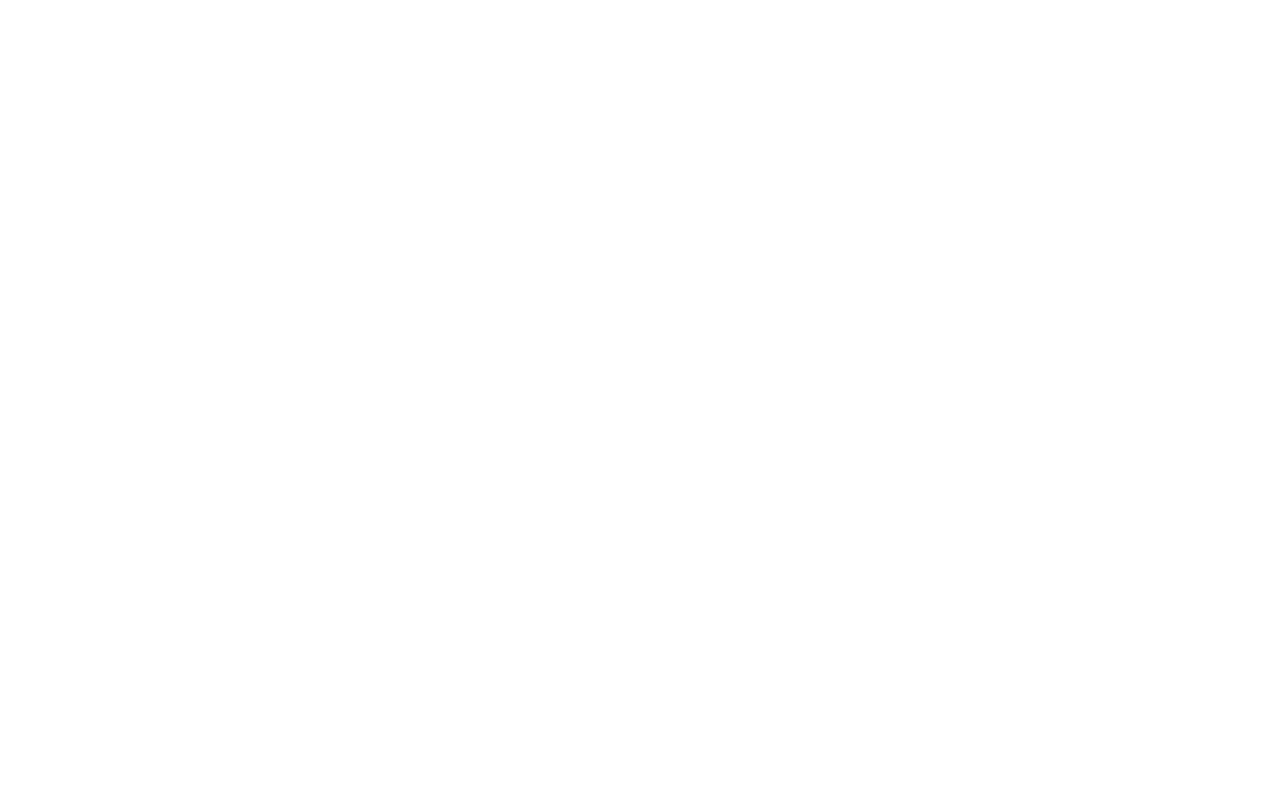
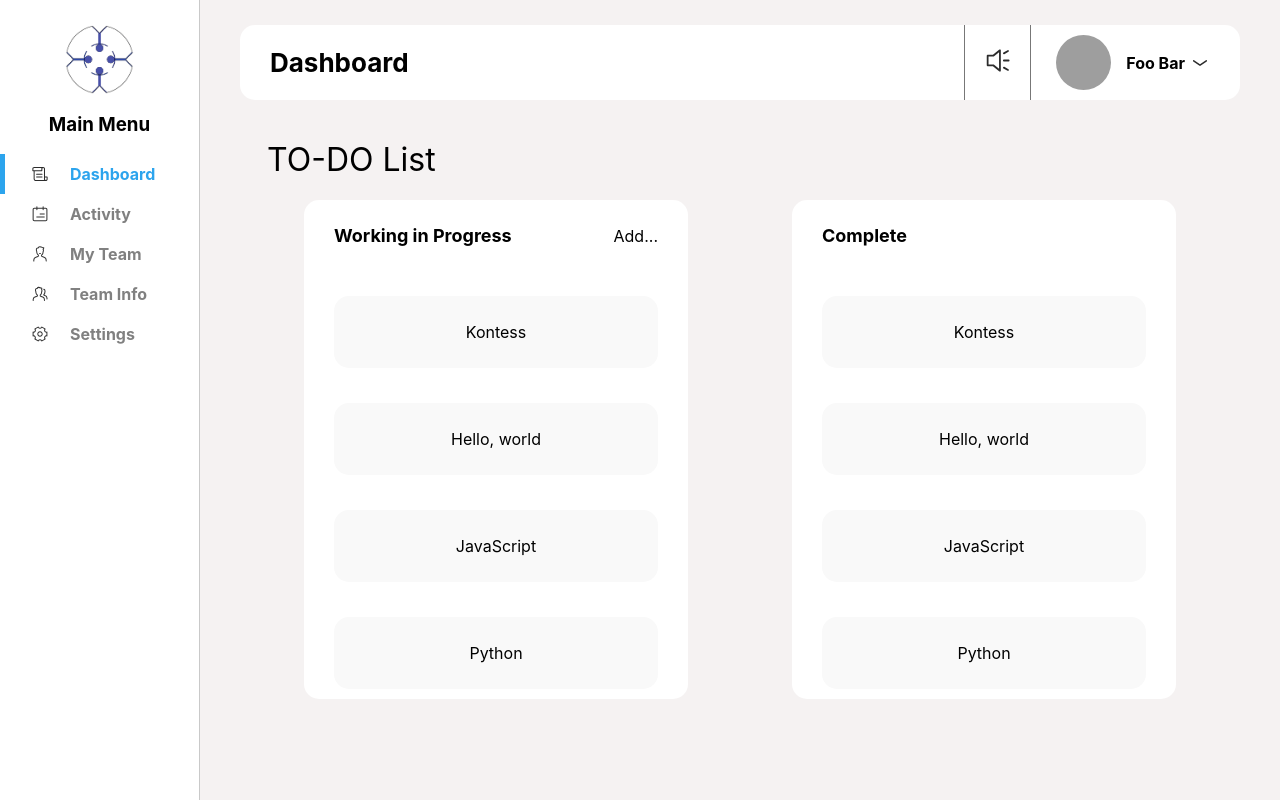
Before and after one commit to PatelFarhaan/kontess-frontend, a React (Create React App) app: page /dashboard-dev in a window 1280 px wide. Built offline with nearby package versions, Linux system fonts and the light colour scheme; grey boxes are pictures that could not be loaded.

Commit message:
to dashboard

```diff
--- a/src/App.js
+++ b/src/App.js
@@ -6,7 +6,7 @@
 import {
   Landing,
   Registration,
-  Skeleton
+  Dashboard
 } from "app/containers";
 
 function App() {
@@ -17,7 +17,7 @@
           <Switch>
             <Route exact path="/" component={Landing} />
             <Route exact path="/registration" component={Registration} />
-            <Route exact path="/skeleton-dev" component={Skeleton} />
+            <Route exact path="/dashboard-dev" component={Dashboard} />
             {/* <Route component={NotFound} /> */}
           </Switch>
         </div>
--- a/src/app/containers/frontend-skeleton/Skeleton.js
+++ b/src/app/containers/dashboard/Dashboard.js
@@ -11,11 +11,52 @@
 import notificationIcon from 'assets/icons/notification.svg';
 
 function Dashboard(props) {
-    return <div><h2>TODOs</h2></div>;
-}
-
-function Activity(props) {
-    return <div><h2>Recent Activity</h2></div>;
+    return (
+    <div className="todo-container">
+        <h1>TO-DO List</h1>
+        <div className="todo-content">
+            <section>
+                <div className="todo-item-title">
+                    <h2>Working in Progress</h2>
+                    <button>Add...</button>
+                </div>
+                <div className="todo-item-list">
+                    <div className="todo-item">
+                        <p>Kontess</p>
+                    </div>
+                    <div className="todo-item">
+                        <p>Hello, world</p>
+                    </div>
+                    <div className="todo-item">
+                        <p>JavaScript</p>
+                    </div>
+                    <div className="todo-item">
+                        <p>Python</p>
+                    </div>
+                </div>
+            </section>
+            <section>
+                <div className="todo-item-title">
+                    <h2>Complete</h2>
+                </div>
+                <div className="todo-item-list">
+                <div className="todo-item">
+                        <p>Kontess</p>
+                    </div>
+                    <div className="todo-item">
+                        <p>Hello, world</p>
+                    </div>
+                    <div className="todo-item">
+                        <p>JavaScript</p>
+                    </div>
+                    <div className="todo-item">
+                        <p>Python</p>
+                    </div>
+                </div>
+            </section>
+        </div>
+    </div>
+    );
 }
 
 const TARGET_PAGES = {  // maybe this is a stupid design
@@ -24,7 +65,7 @@
         id: 'sidenav-dashboard'
     },
     'Activity': {
-        content: <Activity />,
+        content: null,
         id: 'sidenav-activity'
     },
     'My Team': {
--- a/src/app/containers/frontend-skeleton/style.scss
+++ b/src/app/containers/dashboard/style.scss
@@ -154,4 +154,55 @@
         border-radius: 50%;
         object-fit: cover;
     }
+
 }
+
+.todo-container {
+    height: 100%;
+
+    h1 {
+        font-weight: normal;
+        text-align: start;
+        margin-left: 67px;
+    }
+
+    .todo-content {
+        display: flex;
+        flex-direction: row;
+        justify-content: space-evenly;
+        height: 100%;
+
+        section {
+            background-color: white;
+            height: 100%;
+            width: 30%;
+            border-radius: 15px;
+            padding: 10px 30px;
+
+            .todo-item-title {
+                display: flex;
+
+                h2 {
+                    font-weight: bold;
+                    font-size: 18px;
+                    text-align: start;
+                    display: inline;
+                }
+
+                button {
+                    margin-left: auto;
+                }
+            }
+
+            .todo-item-list {
+
+                .todo-item {
+                    background-color: #f9f9f9;
+                    padding: 10px 10px;
+                    border-radius: 15px;
+                    margin-top: 35px;
+                }
+            }
+        }
+    }
+}
--- a/src/app/containers/index.js
+++ b/src/app/containers/index.js
@@ -1,3 +1,3 @@
 export { default as Landing } from './landing-page/Landing';
 export { default as Registration } from './registration-page/Registration';
-export { default as Skeleton } from './frontend-skeleton/Skeleton';
+export { default as Dashboard } from './dashboard/Dashboard';
```
Also changed, not shown: 1 other file (tests, documents, lock files or other folders).
